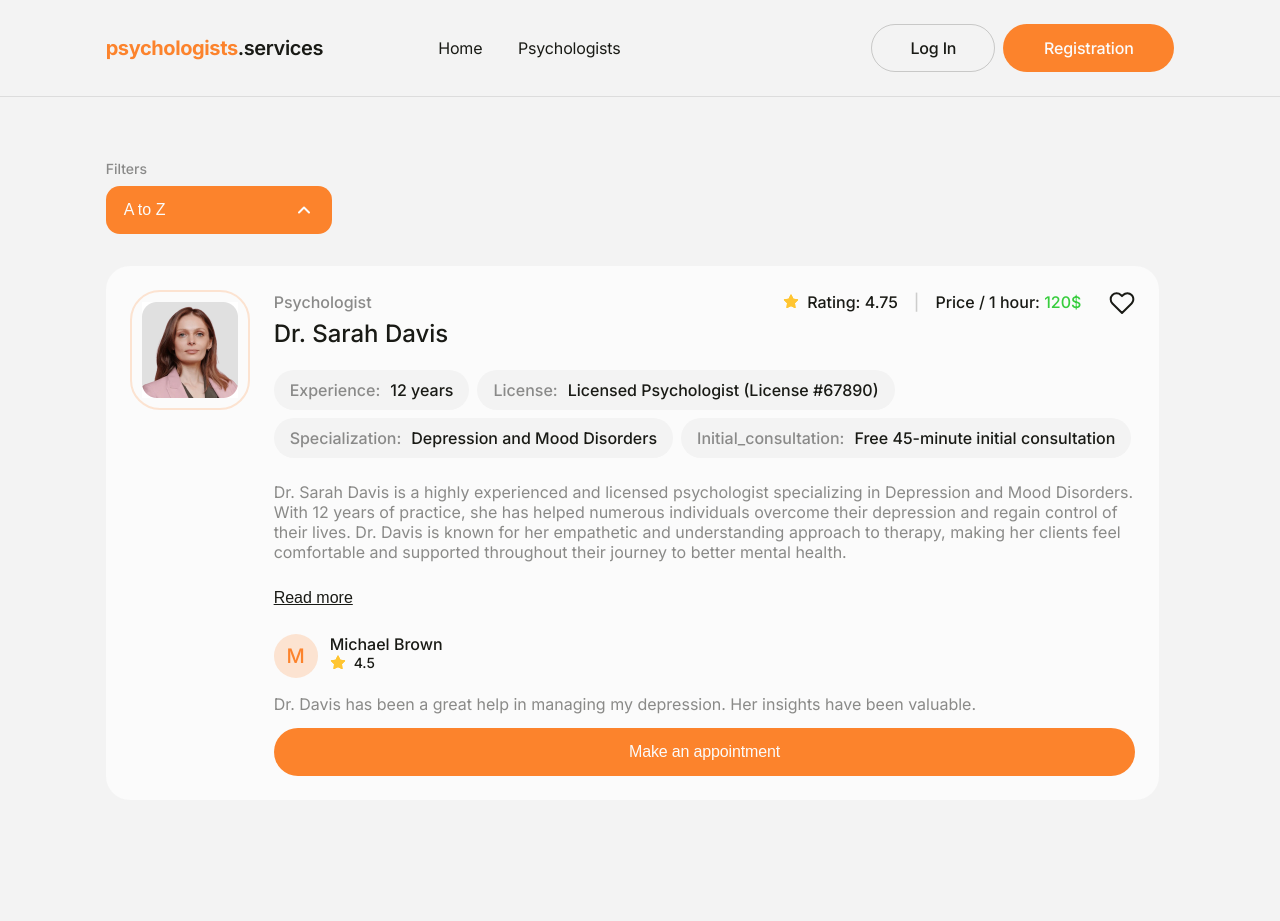
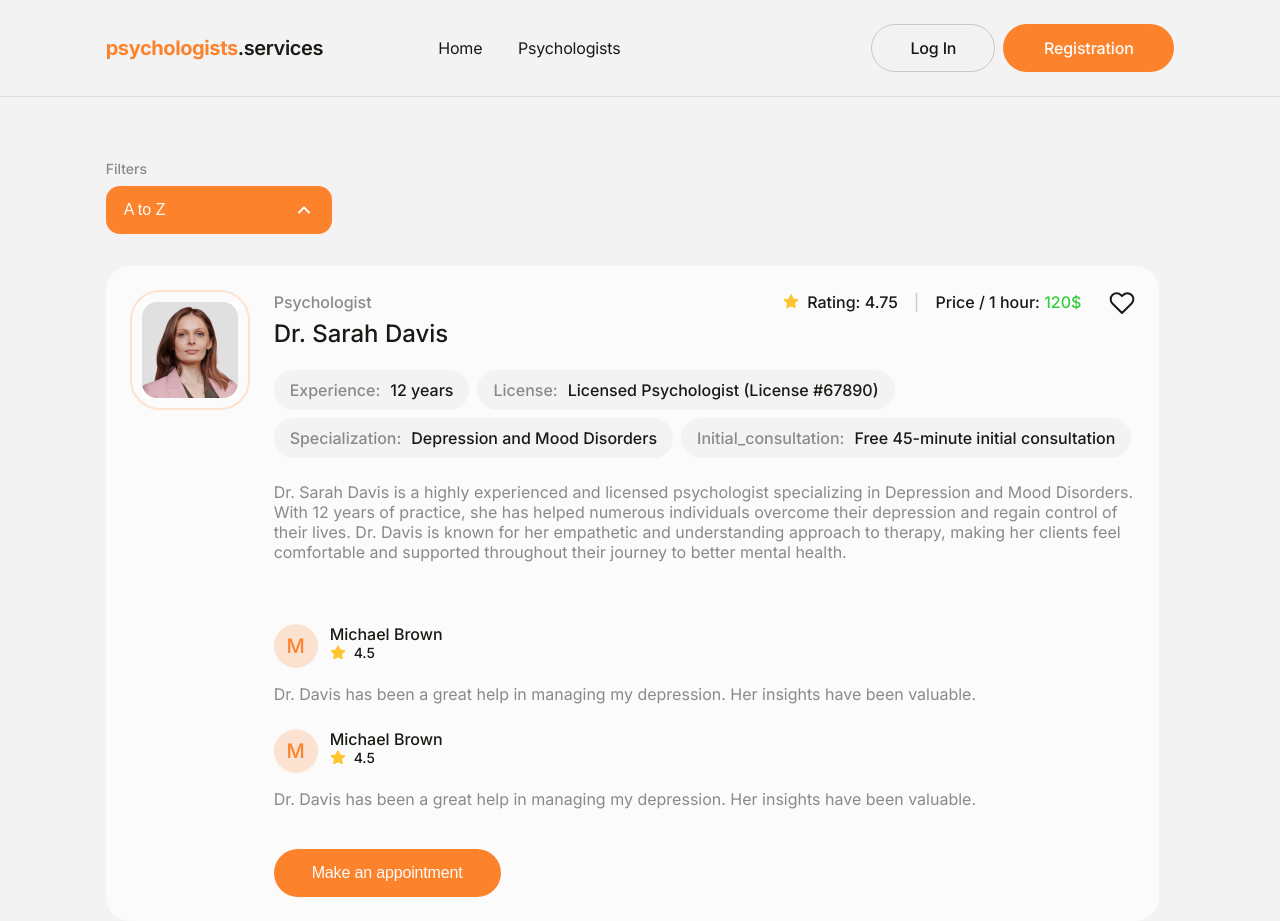
Before and after one commit to IrinaV1/psychology-marketplace, a Next.js app: page /psychologists in a window 1280 px wide. Both pictures are taken after a click on the button "Read more". Before the commit the page ends 800 px from the top, so only its background shows below. Built offline with nearby package versions, Linux system fonts and the light colour scheme.

Commit message:
update psychologist card layout

```diff
--- a/components/Button/Button.module.css
+++ b/components/Button/Button.module.css
@@ -14,7 +14,7 @@
   cursor: pointer;
   transition: background-color 0.2s ease;
 
-  margin-top: 22px;
+  /* margin-top: 22px; */
 }
 
 .button:hover {
@@ -25,10 +25,3 @@
   background-color: rgba(252, 131, 44, 0.2);
   cursor: not-allowed;
 }
-.medium {
-padding: 14px 32px;
-}
-.large {
-    padding: 16px;
-  width: 100%;
-}
--- a/components/Button/Button.tsx
+++ b/components/Button/Button.tsx
@@ -3,25 +3,23 @@ import css from './Button.module.css';
 
 type SubmitButtonProps = {
   children: ReactNode;
+  className: string;
   type?: 'button' | 'submit' | 'reset';
-  variant?: 'primary' | 'secondary' | 'outline';
-  size?: 'medium' | 'large';
   disabled?: boolean;
   onClick?: () => void;
 };
 
 export default function Button({
   children,
+  className = '',
   type = 'button',
-  variant = 'primary',
-  size = 'large',
   disabled = false,
   onClick,
 }: SubmitButtonProps) {
   return (
     <button
       type={type}
-      className={`${css.button} ${css[variant]} ${css[size]}`}
+      className={`${css.button} ${className}`}
       disabled={disabled}
       onClick={onClick}
     >
--- a/components/Card/Card.module.css
+++ b/components/Card/Card.module.css
@@ -30,12 +30,19 @@
   display: flex;
   flex-direction: column;
   justify-content: flex-start;
-  gap: 24px;
+
   height: auto;
 }
-.containerInfo > :last-child {
+.wrapperInfo {
+  display: flex;
+  flex-direction: column;
+  justify-content: flex-start;
+  gap: 24px;
+  margin-bottom: 14px;
+}
+/* .containerInfo > :last-child {
   margin-top: -10px;
-}
+} */
 .wrapperAbout {
   max-width: 174px;
   display: flex;
@@ -106,6 +113,7 @@
   background-color: transparent;
   width: 82px;
   height: 24px;
+  margin-bottom: 0;
 }
 .cardMeta {
   position: absolute;
@@ -157,3 +165,12 @@
   background: transparent;
   cursor: pointer;
 }
+.reviews {
+  margin-top: 48px;
+}
+.btnAppointment {
+  padding: 14px 32px;
+  align-self: flex-start;
+  margin-top: 40px;
+  width: 227px;
+}
--- a/components/Card/Card.tsx
+++ b/components/Card/Card.tsx
@@ -8,6 +8,8 @@ import Button from '../Button/Button';
 
 export default function Card() {
   const [] = useState(false);
+  const [isExpanded, setIsExpanded] = useState(false);
+
   const handleClick = () => {};
 
   return (
@@ -21,7 +23,9 @@ export default function Card() {
           height={96}
         />
       </div>
+
       <div className={css.containerInfo}>
+        <div className={css.wrapperInfo}>
           <div className={css.wrapperAbout}>
             <p className={css.cardProfession}>Psychologist</p>
             <p className={css.cardUserName}>Dr. Sarah Davis</p>
@@ -67,11 +71,22 @@ export default function Card() {
             clients feel comfortable and supported throughout their journey to
             better mental health.
           </div>
-        <button className={css.readMoreBtn} type="button">
+        </div>
+        {!isExpanded ? (
+          <button
+            className={css.readMoreBtn}
+            type="button"
+            onClick={() => setIsExpanded(true)}
+          >
+            {' '}
             Read more
           </button>
+        ) : (
+          <div className={css.reviews}>
             <ReviewList />
-        <Button size="medium">Make an appointment</Button>
+            <Button className={css.btnAppointment}>Make an appointment</Button>
+          </div>
+        )}
       </div>
       <div className={css.cardMeta}>
         <div className={css.cardStats}>
--- a/components/ReviewList/ReviewList.module.css
+++ b/components/ReviewList/ReviewList.module.css
@@ -1,3 +1,6 @@
 .reviewList {
+  display: flex;
+  flex-direction: column;
+  gap: 25px;
   max-width: 758px;
 }
--- a/components/ReviewList/ReviewList.tsx
+++ b/components/ReviewList/ReviewList.tsx
@@ -8,6 +8,7 @@ export default function ReviewList() {
       <ReviewCard
       //   key={review.id}
       />
+      <ReviewCard />
       {/* ))} */}
     </ul>
   );
--- a/components/SignInForm/SignInForm.module.css
+++ b/components/SignInForm/SignInForm.module.css
@@ -88,7 +88,11 @@
   background-color: rgba(252, 131, 44, 0.2);
   cursor: not-allowed;
 } */
-
+.btnSignIn {
+  width: 100%;
+  padding: 16px;
+  margin-top: 22px;
+}
 .error {
   color: #dc3545;
   font-size: 12px;
--- a/components/SignInForm/SignInForm.tsx
+++ b/components/SignInForm/SignInForm.tsx
@@ -55,7 +55,9 @@ export default function SignInForm() {
         </div>
 
         <div className={css.actions}>
-          <Button type="submit">Log In</Button>
+          <Button type="submit" className={css.btnSignIn}>
+            Log In
+          </Button>
         </div>
 
         {/* {error && <p className={css.error}>{error}</p>} */}
--- a/components/SignUpForm/SignUpForm.module.css
+++ b/components/SignUpForm/SignUpForm.module.css
@@ -88,7 +88,11 @@
   background-color: rgba(252, 131, 44, 0.2);
   cursor: not-allowed;
 } */
-
+.btnSignUp {
+  width: 100%;
+  padding: 16px;
+  margin-top: 22px;
+}
 .error {
   color: #dc3545;
   font-size: 12px;
--- a/components/SignUpForm/SignUpForm.tsx
+++ b/components/SignUpForm/SignUpForm.tsx
@@ -70,7 +70,9 @@ export default function SignUpForm() {
         </div>
 
         <div className={css.actions}>
-          <Button type="submit" size="large">Sign Up</Button>
+          <Button type="submit" className={css.btnSignUp}>
+            Sign Up
+          </Button>
         </div>
 
         {/* {error && <p className={css.error}>{error}</p>} */}
```
Lines whose indentation alone changed are shown as unchanged.
